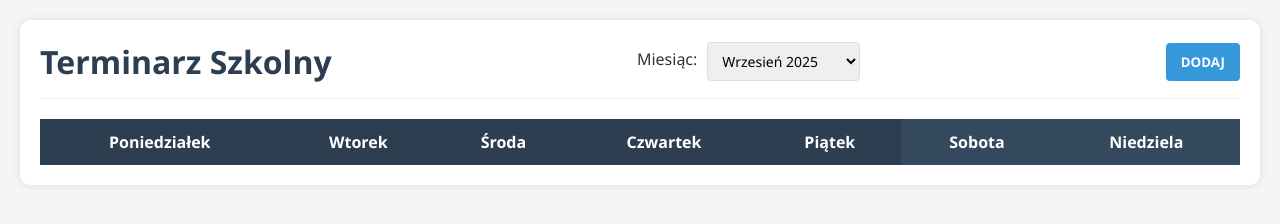
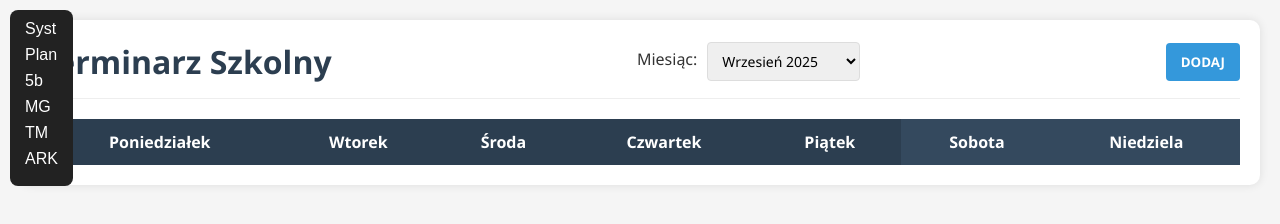
Before and after one commit to fillxd/tm57, a plain HTML site: page index.html in a window 1280 px wide. Drawn offline with Linux system fonts and the light colour scheme; no server answers.

Commit message:
Update index.html

```diff
--- a/index.html
+++ b/index.html
@@ -273,9 +273,37 @@
             color: white;
             border-color: #3498db;
         }
+.menu {
+  position: fixed;
+  top: 10px;
+  left: 10px;
+  background: #222;
+  padding: 10px 15px;
+  border-radius: 8px;
+  z-index: 1000;
+  display: flex;
+  flex-direction: column; /* kluczowe – ustawia linki jeden pod drugim */
+}
+.menu a {
+  color: white;
+  text-decoration: none;
+  margin-bottom: 8px; /* odstęp między linkami */
+  font-family: Arial, sans-serif;
+}
+.menu a:hover {
+  text-decoration: underline;
+}
     </style>
 </head>
 <body>
+<div class="menu">
+  <a href="https://fillxd.github.io/sz57">Syst</a>
+  <a href="https://fillxd.github.io/pl57">Plan</a>
+  <a href="https://fillxd.github.io/kl57">5b</a>
+  <a href="https://fillxd.github.io/na57">MG</a>
+  <a href="https://fillxd.github.io/tm57">TM</a>
+  <a href="https://docs.google.com/spreadsheets/d/18OV9Sar_ENFseGPn8wppwrIeJXm6j4dsa890OTg6Ioo/edit?gid=1302175797#gid=1302175797">ARK</a>
+</div>
     <div class="container">
         <header>
             <h1>Terminarz Szkolny</h1>
```
